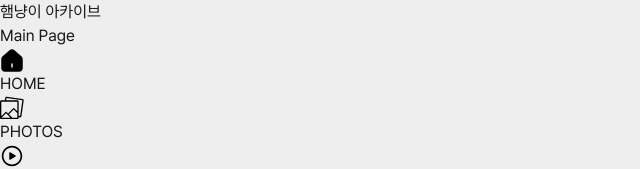
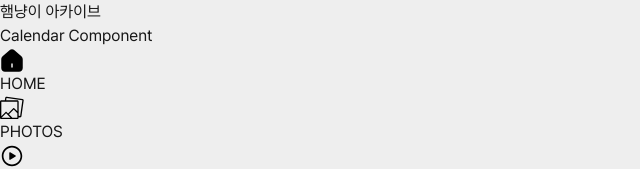
Before and after one commit to GEUNNN/shb-archive, a Next.js app: page / in a window 1280 px wide. Shown: the top 169 px of the page, without its empty margins (0-640 px from the left). Built offline with nearby package versions, Linux system fonts and the light colour scheme.

Commit message:
[SHBA-17] feat: add react-day-picker and calendar component

```diff
--- /dev/null
+++ b/src/app/home/components/calendar.tsx
@@ -0,0 +1,12 @@
+import React, { FC } from "react";
+
+const Calendar: FC = () => {
+  console.log("calendar");
+  return (
+    <div>
+      <div>Calendar Component</div>
+    </div>
+  );
+};
+
+export default Calendar;
--- /dev/null
+++ b/src/app/home/main.tsx
@@ -0,0 +1,12 @@
+import React, { FC } from "react";
+import Calendar from "./components/calendar";
+
+const HomeMain: FC = () => {
+  return (
+    <div>
+      <Calendar />
+    </div>
+  );
+};
+
+export default HomeMain;
--- a/src/app/page.tsx
+++ b/src/app/page.tsx
@@ -1,7 +1,12 @@
 import { FC } from "react";
+import HomeMain from "@/app/home/main";
 
 const Home: FC = () => {
-  return <div className="">Main Page</div>;
+  return (
+    <div className="">
+      <HomeMain />
+    </div>
+  );
 };
 
 export default Home;
```
Also changed, not shown: package.json (+7 -6 lines), 1 other file (tests, documents, lock files or other folders).
